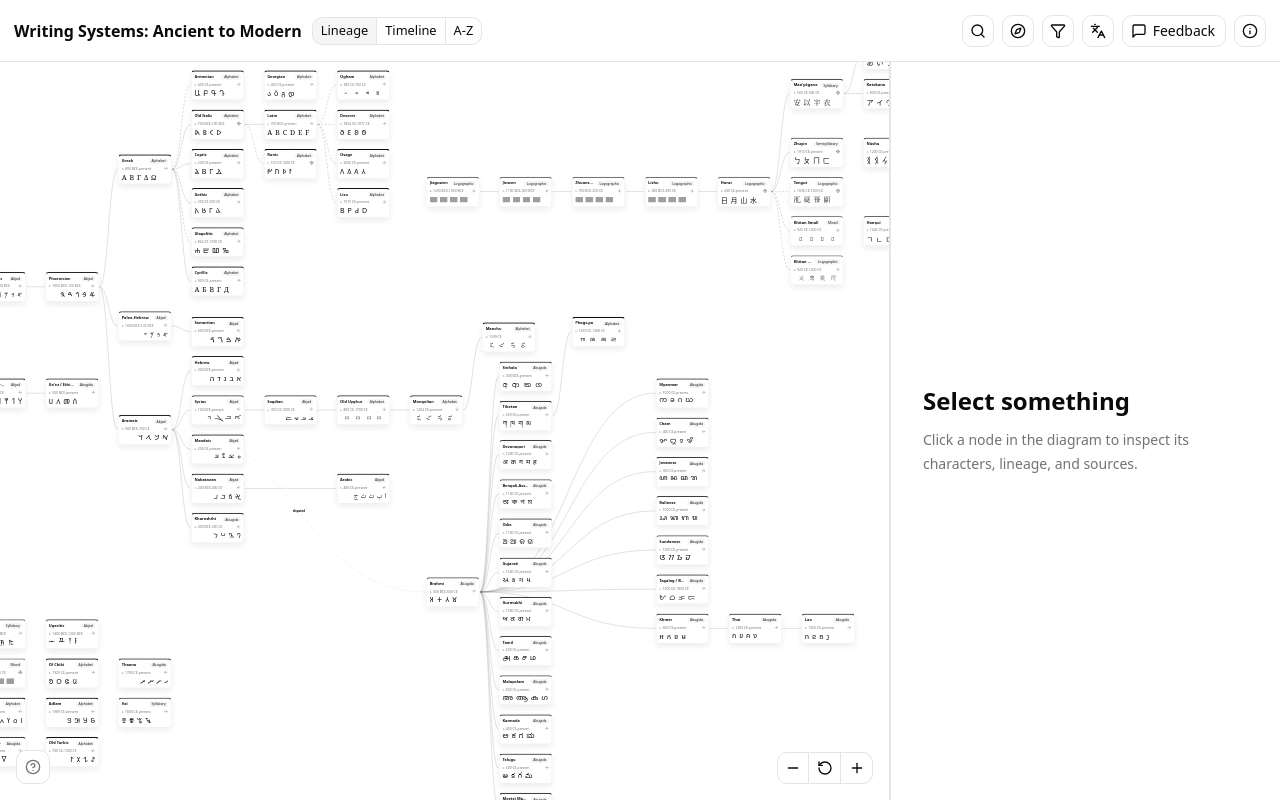
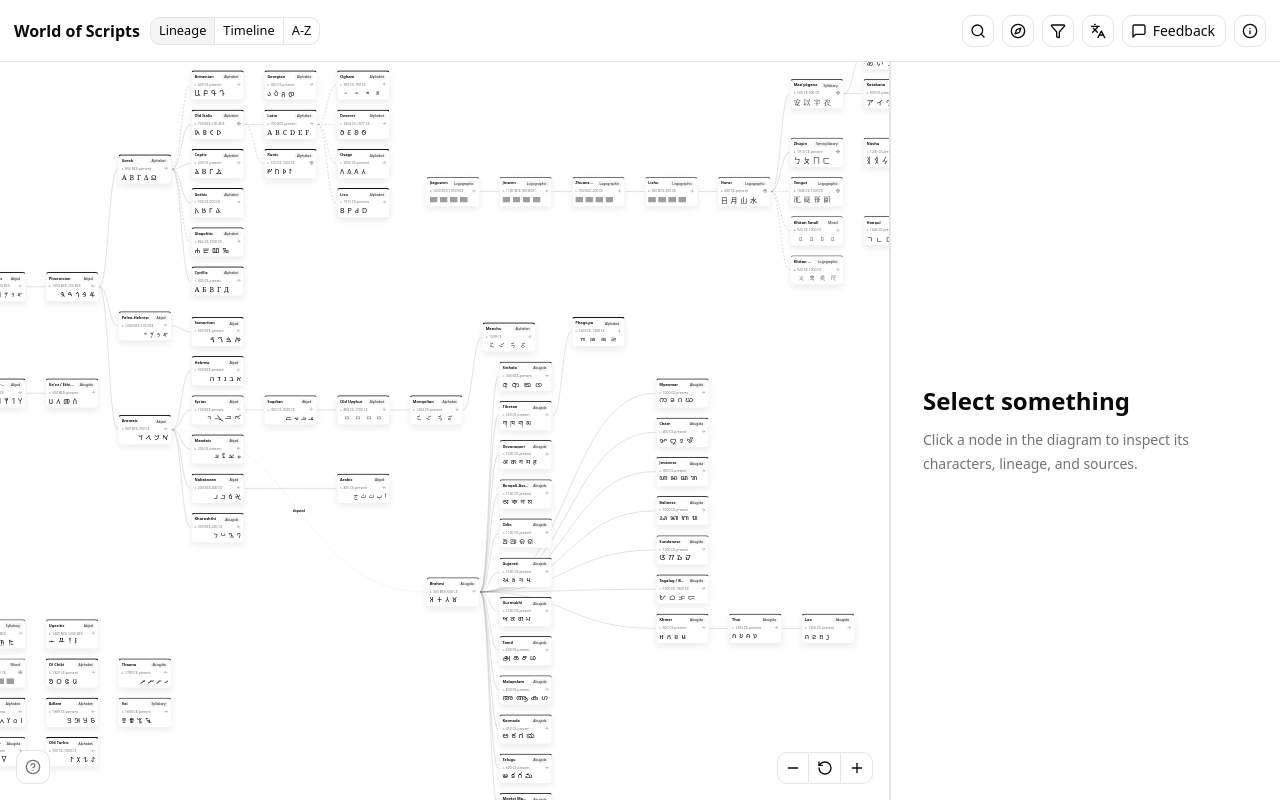
Before and after one commit to sichengchen/world-of-scripts, a React (Vite) app: page / in a window 1280 px wide. Built offline with nearby package versions, Linux system fonts and the light colour scheme; grey boxes are pictures that could not be loaded; a web font is replaced by a local one.

Commit message:
fix: localize disputed relationship label

```diff
--- a/src/App.tsx
+++ b/src/App.tsx
@@ -299,13 +299,14 @@ function AlphabetWorld() {
   const { nodes, graphEdges } = useMemo(
     () => createGraph({
       activeTraceIds,
+      getRelationshipLabel: (relationship) => (relationship === 'disputed' ? t.legendLabels.disputed : undefined),
       getScriptSortName: (script) => localizedScriptName(script, locale),
       relatedIds,
       selectedId,
       visibleIds,
       viewMode,
     }),
-    [activeTraceIds, locale, relatedIds, selectedId, visibleIds, viewMode],
+    [activeTraceIds, locale, relatedIds, selectedId, t, visibleIds, viewMode],
   )
   const activeTraceBounds = useMemo(() => {
     const traceNodes = nodes.filter((node) => node.type === 'scriptNode' && activeTraceIds.has(node.id))
--- a/src/graph.ts
+++ b/src/graph.ts
@@ -17,6 +17,7 @@ export type TimelineTickData = {
 }
 
 export type GraphNodeData = ScriptNodeData | TimelineTickData
+type RelationshipLabeler = (relationship: ScriptEdge['relationship']) => string | undefined
 
 export const SCRIPT_NODE_WIDTH = 188
 export const SCRIPT_NODE_HEIGHT = 106
@@ -206,6 +207,7 @@ export function getRelatedIds(selectedId: string | null) {
 
 export function createGraph({
   activeTraceIds,
+  getRelationshipLabel = defaultRelationshipLabel,
   getScriptSortName = (script) => script.name,
   relatedIds,
   selectedId,
@@ -213,6 +215,7 @@ export function createGraph({
   viewMode,
 }: {
   activeTraceIds: Set<string>
+  getRelationshipLabel?: RelationshipLabeler
   getScriptSortName?: (script: ScriptNode) => string
   relatedIds: Set<string>
   selectedId: string | null
@@ -259,7 +262,9 @@ export function createGraph({
     viewMode === 'lineage'
       ? edges.filter((edge) => visibleIds.has(edge.from) && visibleIds.has(edge.to))
       : []
-  const graphEdges = visibleLineageEdges.map((edge) => createEdge(edge, activeTraceIds, relatedIds, selectedId))
+  const graphEdges = visibleLineageEdges.map((edge) =>
+    createEdge(edge, activeTraceIds, getRelationshipLabel, relatedIds, selectedId),
+  )
 
   return { nodes: [...tickNodes, ...scriptNodes], graphEdges }
 }
@@ -267,6 +272,7 @@ export function createGraph({
 function createEdge(
   edge: ScriptEdge,
   activeTraceIds: Set<string>,
+  getRelationshipLabel: RelationshipLabeler,
   relatedIds: Set<string>,
   selectedId: string | null,
 ): Edge {
@@ -284,7 +290,7 @@ function createEdge(
     animated: isTrace,
     className: isTrace ? 'guide-edge' : undefined,
     zIndex: isTrace ? 2 : isRelated ? 1 : 0,
-    label: relationshipStyle.label,
+    label: getRelationshipLabel(edge.relationship),
     style: {
       stroke: isTrace ? '#111111' : isRelated ? '#111111' : relationshipStyle.color,
       strokeWidth: isTrace ? 2 : isRelated ? 1.5 : 1,
@@ -296,14 +302,18 @@ function createEdge(
 
 function getRelationshipStyle(relationship: ScriptEdge['relationship']) {
   if (relationship === 'influenced_by') {
-    return { color: '#525252', dash: '7 6', label: undefined }
+    return { color: '#525252', dash: '7 6' }
   }
 
   if (relationship === 'disputed') {
-    return { color: '#737373', dash: '2 5', label: 'disputed' }
+    return { color: '#737373', dash: '2 5' }
   }
 
-  return { color: '#737373', dash: undefined, label: undefined }
+  return { color: '#737373', dash: undefined }
+}
+
+function defaultRelationshipLabel(relationship: ScriptEdge['relationship']) {
+  return relationship === 'disputed' ? 'disputed' : undefined
 }
 
 export function getTypeColor(type: ScriptNode['type']) {
--- a/src/i18n.ts
+++ b/src/i18n.ts
@@ -76,7 +76,7 @@ export type AppText = {
 }
 
 const englishText: AppText = {
-  appName: 'Writing Systems: Ancient to Modern',
+  appName: 'World of Scripts',
   appSummary: 'Explore the histories and lineages of writing systems across the world.',
   relationshipExplorer: 'Alphabet relationship explorer',
   flowLabel: 'World alphabets family tree',
@@ -91,7 +91,7 @@ const englishText: AppText = {
   filters: 'Filters',
   language: 'Language',
   feedback: 'Feedback',
-  about: 'About Writing Systems: Ancient to Modern',
+  about: 'About World of Scripts',
   aboutDescription: 'An interactive map of writing systems, their sourced relationships, dates, examples, and reading directions.',
   project: 'Project',
   references: 'References',
```
